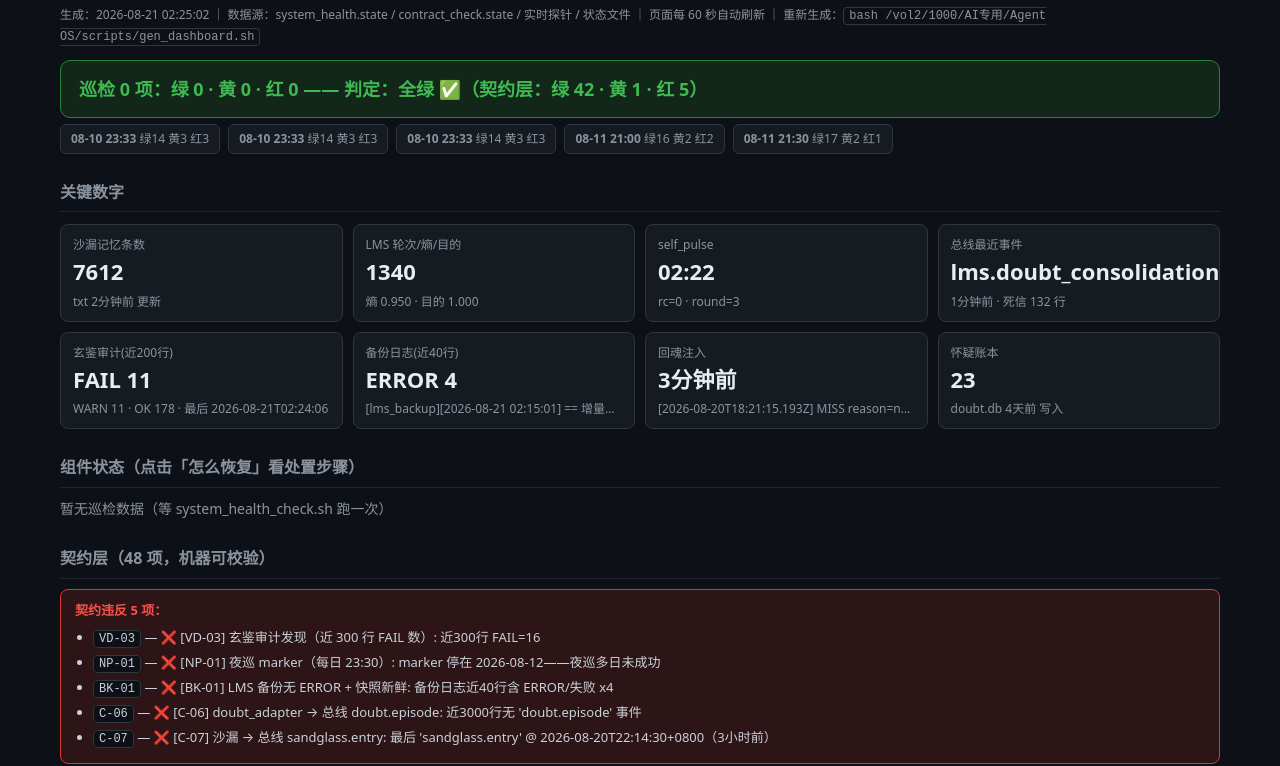
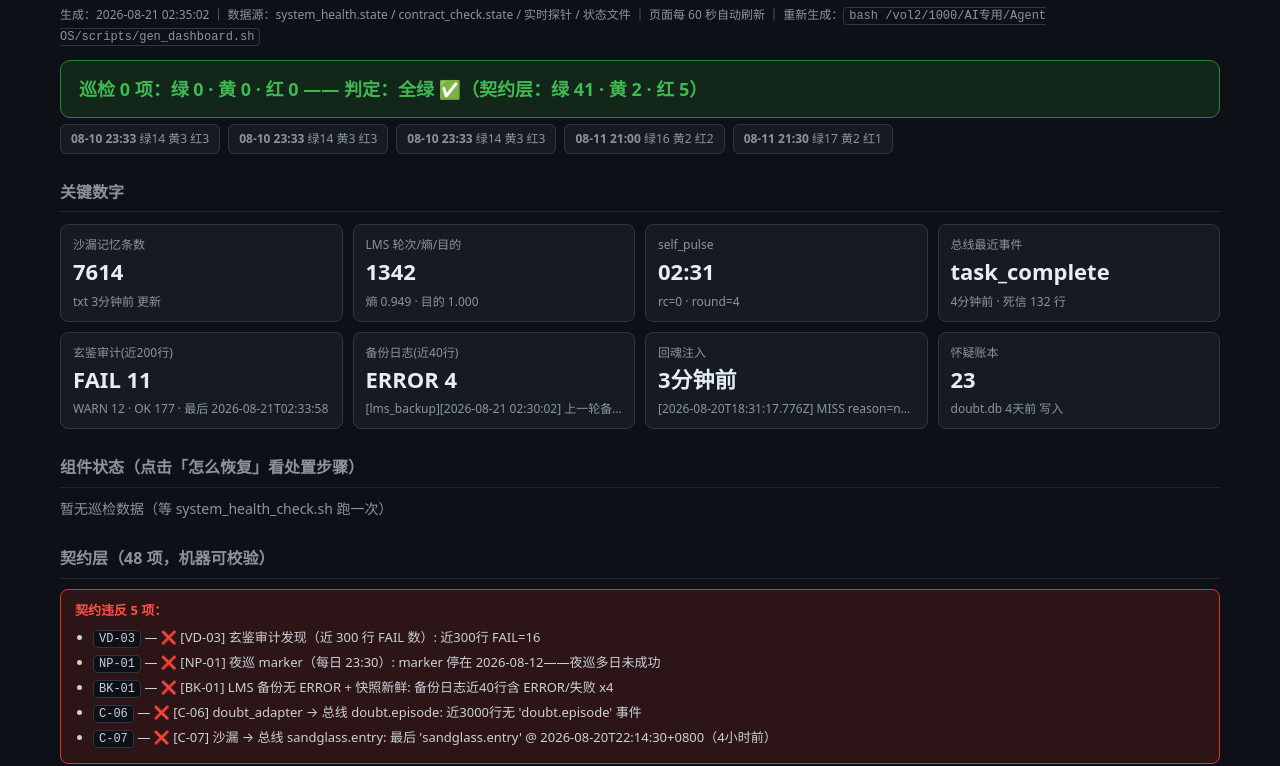
Before and after one commit to tdx1146/agent-os, a plain HTML site: page dashboard.html in a window 1280 px wide. Shown: the part 54-820 px from the top of the page. Drawn offline with Linux system fonts and the light colour scheme.

Commit message:
auto: 2026-08-21 02:40:02 自动提交

```diff
--- a/dashboard.html
+++ b/dashboard.html
@@ -43,25 +43,25 @@ footer { color:#484f58; font-size:12px; margin-top:30px; text-align:center; }
 code { background:#0d1117; border:1px solid #30363d; border-radius:4px; padding:1px 5px; font-size:12px; }
 </style></head><body>
 <h1>🐾 Agent OS 系统健康看板</h1>
-<div class="meta">生成：2026-08-21 02:25:02 ｜ 数据源：system_health.state / contract_check.state / 实时探针 / 状态文件 ｜ 页面每 60 秒自动刷新 ｜ 重新生成：<code>bash /vol2/1000/AI专用/Agent OS/scripts/gen_dashboard.sh</code></div>
-<div class="banner ok">巡检 0 项：绿 0 · 黄 0 · 红 0 —— 判定：全绿 ✅（契约层：绿 42 · 黄 1 · 红 5）</div>
+<div class="meta">生成：2026-08-21 02:35:02 ｜ 数据源：system_health.state / contract_check.state / 实时探针 / 状态文件 ｜ 页面每 60 秒自动刷新 ｜ 重新生成：<code>bash /vol2/1000/AI专用/Agent OS/scripts/gen_dashboard.sh</code></div>
+<div class="banner ok">巡检 0 项：绿 0 · 黄 0 · 红 0 —— 判定：全绿 ✅（契约层：绿 41 · 黄 2 · 红 5）</div>
 <div class="hist"><span class="hitem" title="2026-08-10 23:33:20"><b>08-10 23:33</b> 绿14 黄3 红3</span><span class="hitem" title="2026-08-10 23:33:22"><b>08-10 23:33</b> 绿14 黄3 红3</span><span class="hitem" title="2026-08-10 23:33:28"><b>08-10 23:33</b> 绿14 黄3 红3</span><span class="hitem" title="2026-08-11 21:00:02"><b>08-11 21:00</b> 绿16 黄2 红2</span><span class="hitem" title="2026-08-11 21:30:02"><b>08-11 21:30</b> 绿17 黄2 红1</span></div>
 <h2>关键数字</h2>
 
 <div class="keynums">
-  <div class="k"><span class="kl">沙漏记忆条数</span><span class="kv">7612</span><span class="ks">txt 2分钟前 更新</span></div>
-  <div class="k"><span class="kl">LMS 轮次/熵/目的</span><span class="kv">1340</span><span class="ks">熵 0.950 · 目的 1.000</span></div>
-  <div class="k"><span class="kl">self_pulse</span><span class="kv">02:22</span><span class="ks">rc=0 · round=3</span></div>
-  <div class="k"><span class="kl">总线最近事件</span><span class="kv">lms.doubt_consolidation</span><span class="ks">1分钟前 · 死信 132 行</span></div>
-  <div class="k"><span class="kl">玄鉴审计(近200行)</span><span class="kv">FAIL 11</span><span class="ks">WARN 11 · OK 178 · 最后 2026-08-21T02:24:06</span></div>
-  <div class="k"><span class="kl">备份日志(近40行)</span><span class="kv">ERROR 4</span><span class="ks">[lms_backup][2026-08-21 02:15:01] == 增量镜像开始（snapshots/ → /vol2/1000/AI专用/backups</span></div>
-  <div class="k"><span class="kl">回魂注入</span><span class="kv">3分钟前</span><span class="ks">[2026-08-20T18:21:15.193Z] MISS reason=no-injectable-context（明细见同文件内 MISS 记录）</span></div>
+  <div class="k"><span class="kl">沙漏记忆条数</span><span class="kv">7614</span><span class="ks">txt 3分钟前 更新</span></div>
+  <div class="k"><span class="kl">LMS 轮次/熵/目的</span><span class="kv">1342</span><span class="ks">熵 0.949 · 目的 1.000</span></div>
+  <div class="k"><span class="kl">self_pulse</span><span class="kv">02:31</span><span class="ks">rc=0 · round=4</span></div>
+  <div class="k"><span class="kl">总线最近事件</span><span class="kv">task_complete</span><span class="ks">4分钟前 · 死信 132 行</span></div>
+  <div class="k"><span class="kl">玄鉴审计(近200行)</span><span class="kv">FAIL 11</span><span class="ks">WARN 12 · OK 177 · 最后 2026-08-21T02:33:58</span></div>
+  <div class="k"><span class="kl">备份日志(近40行)</span><span class="kv">ERROR 4</span><span class="ks">[lms_backup][2026-08-21 02:30:02] 上一轮备份仍在运行，本轮跳过（flock 非阻塞）</span></div>
+  <div class="k"><span class="kl">回魂注入</span><span class="kv">3分钟前</span><span class="ks">[2026-08-20T18:31:17.776Z] MISS reason=no-injectable-context（明细见同文件内 MISS 记录）</span></div>
   <div class="k"><span class="kl">怀疑账本</span><span class="kv">23</span><span class="ks">doubt.db 4天前 写入</span></div>
 </div>
 <h2>组件状态（点击「怎么恢复」看处置步骤）</h2>
 <div class="grid"><div class="empty">暂无巡检数据（等 system_health_check.sh 跑一次）</div></div>
 <h2>契约层（48 项，机器可校验）</h2>
-<div class="cfl"><b>契约违反 5 项：</b><ul><li><code>VD-03</code> — ❌ [VD-03] 玄鉴审计发现（近 300 行 FAIL 数）: 近300行 FAIL=16</li><li><code>NP-01</code> — ❌ [NP-01] 夜巡 marker（每日 23:30）: marker 停在 2026-08-12——夜巡多日未成功</li><li><code>BK-01</code> — ❌ [BK-01] LMS 备份无 ERROR + 快照新鲜: 备份日志近40行含 ERROR/失败 x4</li><li><code>C-06</code> — ❌ [C-06] doubt_adapter → 总线 doubt.episode: 近3000行无 &#x27;doubt.episode&#x27; 事件</li><li><code>C-07</code> — ❌ [C-07] 沙漏 → 总线 sandglass.entry: 最后 &#x27;sandglass.entry&#x27; @ 2026-08-20T22:14:30+0800（3小时前）</li></ul></div>
+<div class="cfl"><b>契约违反 5 项：</b><ul><li><code>VD-03</code> — ❌ [VD-03] 玄鉴审计发现（近 300 行 FAIL 数）: 近300行 FAIL=16</li><li><code>NP-01</code> — ❌ [NP-01] 夜巡 marker（每日 23:30）: marker 停在 2026-08-12——夜巡多日未成功</li><li><code>BK-01</code> — ❌ [BK-01] LMS 备份无 ERROR + 快照新鲜: 备份日志近40行含 ERROR/失败 x4</li><li><code>C-06</code> — ❌ [C-06] doubt_adapter → 总线 doubt.episode: 近3000行无 &#x27;doubt.episode&#x27; 事件</li><li><code>C-07</code> — ❌ [C-07] 沙漏 → 总线 sandglass.entry: 最后 &#x27;sandglass.entry&#x27; @ 2026-08-20T22:14:30+0800（4小时前）</li></ul></div>
 <h2>故障恢复预案（点开即看，照做即可）</h2>
 <details class="scen"><summary>1️⃣ 明天 session 被重置（openclaw 会话没了）</summary>
   <p><b>现象：</b>现象：对话历史/上下文没了，编辑器会话列表被清空</p>
```
